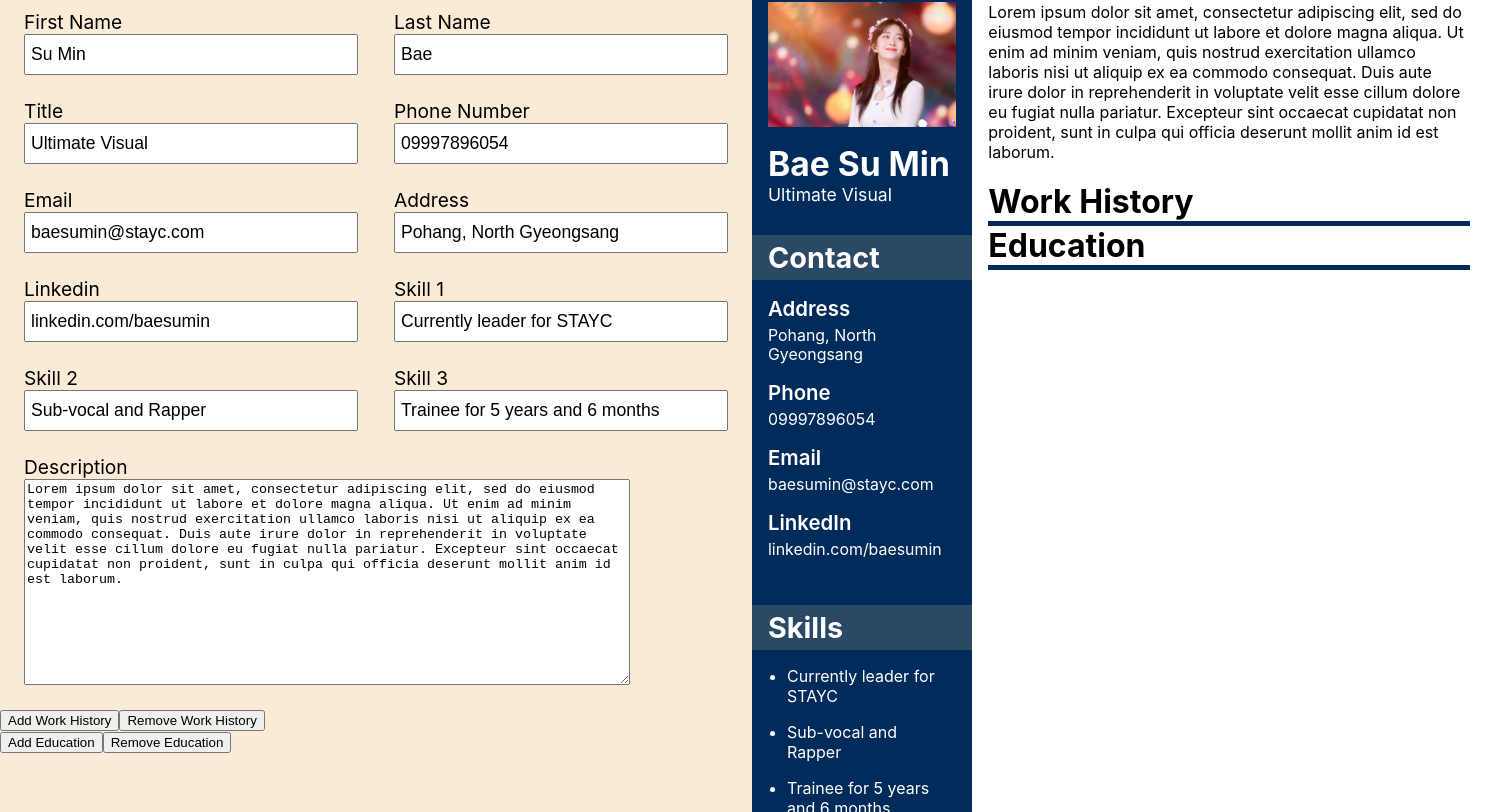
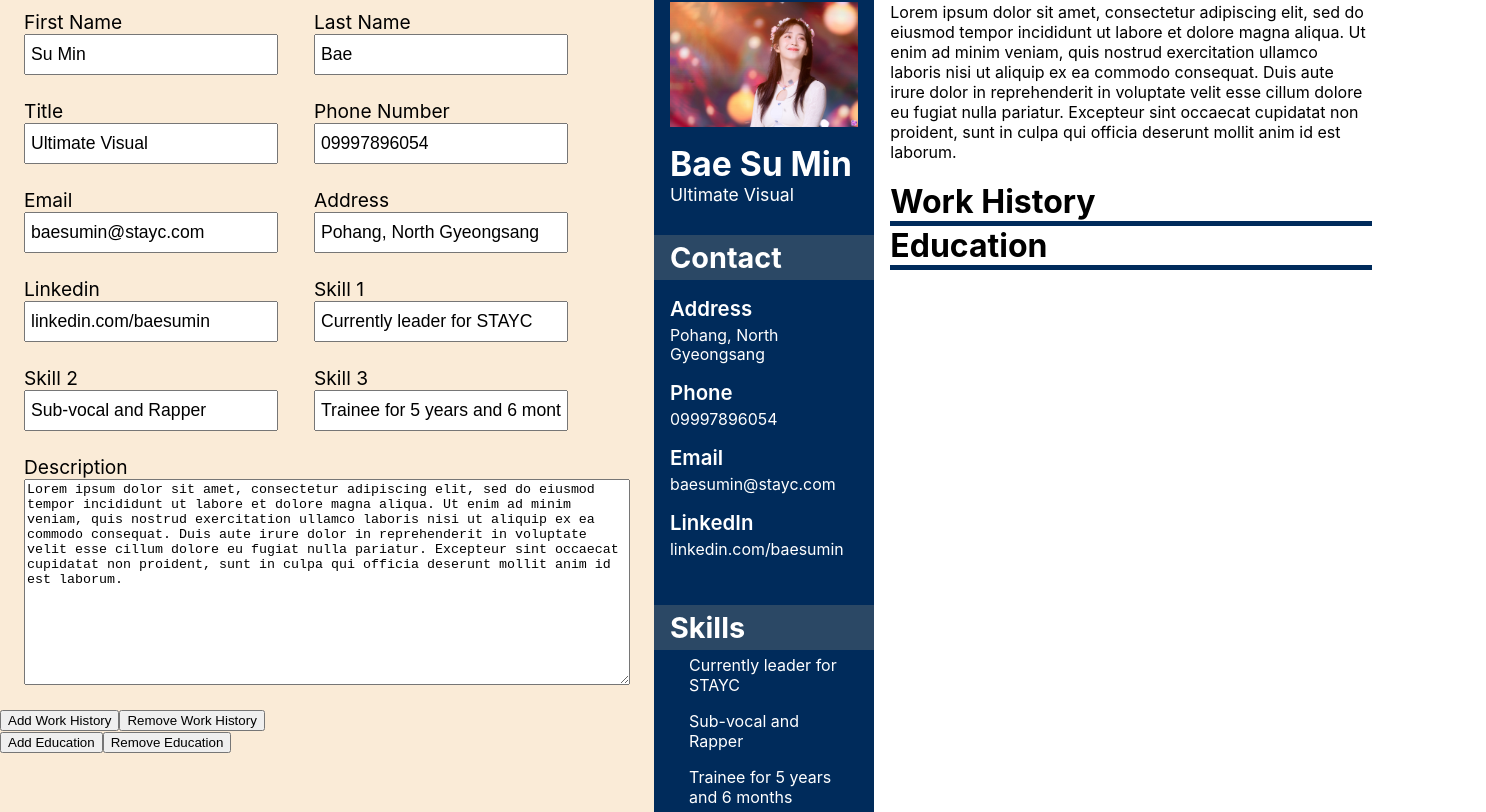
Before and after one commit to Muneyy/TOP-cv-project, a React (Create React App) app in the folder cv-project/: page / in a window 1280 px wide. Shown: the part 14-826 px from the top of the page, 1486 px wide, since content can reach past the window. Built offline with nearby package versions, Linux system fonts and the light colour scheme.

Commit message:
Style changes

```diff
--- a/cv-project/src/Components/OutputCVeducation.js
+++ b/cv-project/src/Components/OutputCVeducation.js
@@ -11,8 +11,10 @@ class OutputEducation extends Component {
                     return (
                     <div className="work-history-content">
                         <h1>{task.title}</h1>
-                        <h4>{task.school}</h4>
-                        <p>{task.tasks}</p>
+                        <ul>
+                            <h4>{task.school}</h4>
+                            <p>{task.tasks}</p>
+                        </ul>
                     </div>
                     )
                 })}
--- a/cv-project/src/style.css
+++ b/cv-project/src/style.css
@@ -1,6 +1,11 @@
 h1, h2, h3,
 h4, h5, h6, p {
     margin: 0;
+}
+
+ul {
+    list-style-type: none;
+    margin: 5px 0;
 }
 
 .content-grid {
@@ -36,7 +41,7 @@ h4, h5, h6, p {
     display: flex;
     gap: 36px;
     align-items: center;
-    justify-content: space-between;
+    /* justify-content: space-between; */
 }
 
 .input-block {
@@ -48,7 +53,7 @@ h4, h5, h6, p {
 .input-form > .input-block > input {
     padding: 8px 5px;
     font-size: 1.1rem;
-    width: 20rem;
+    width: 15rem;
 }
 
 textarea[name="description"] {
@@ -138,6 +143,8 @@ textarea[name="description"] {
     gap: 16px;
 }
 
+
+
 .skills-section-details-container > ul {
     padding: 0 35px;
     display: flex;
```
